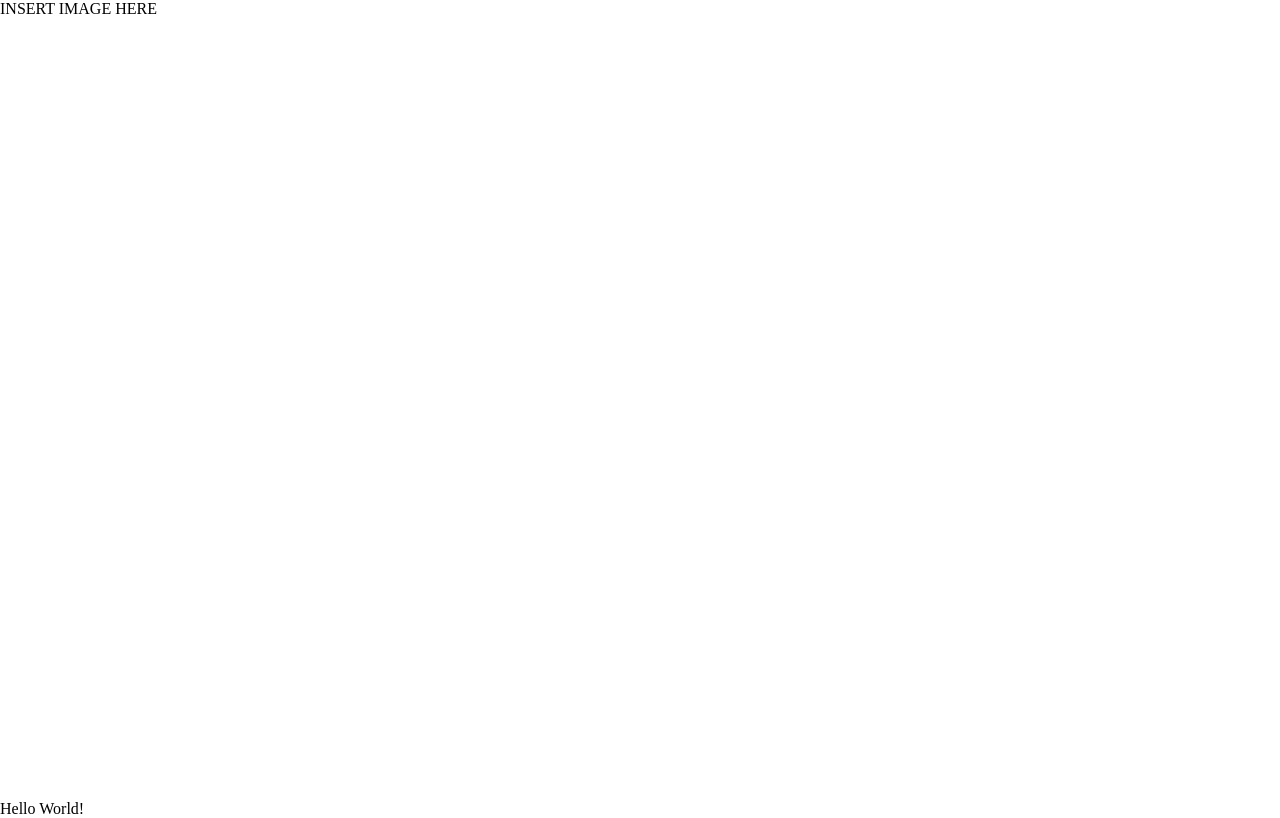
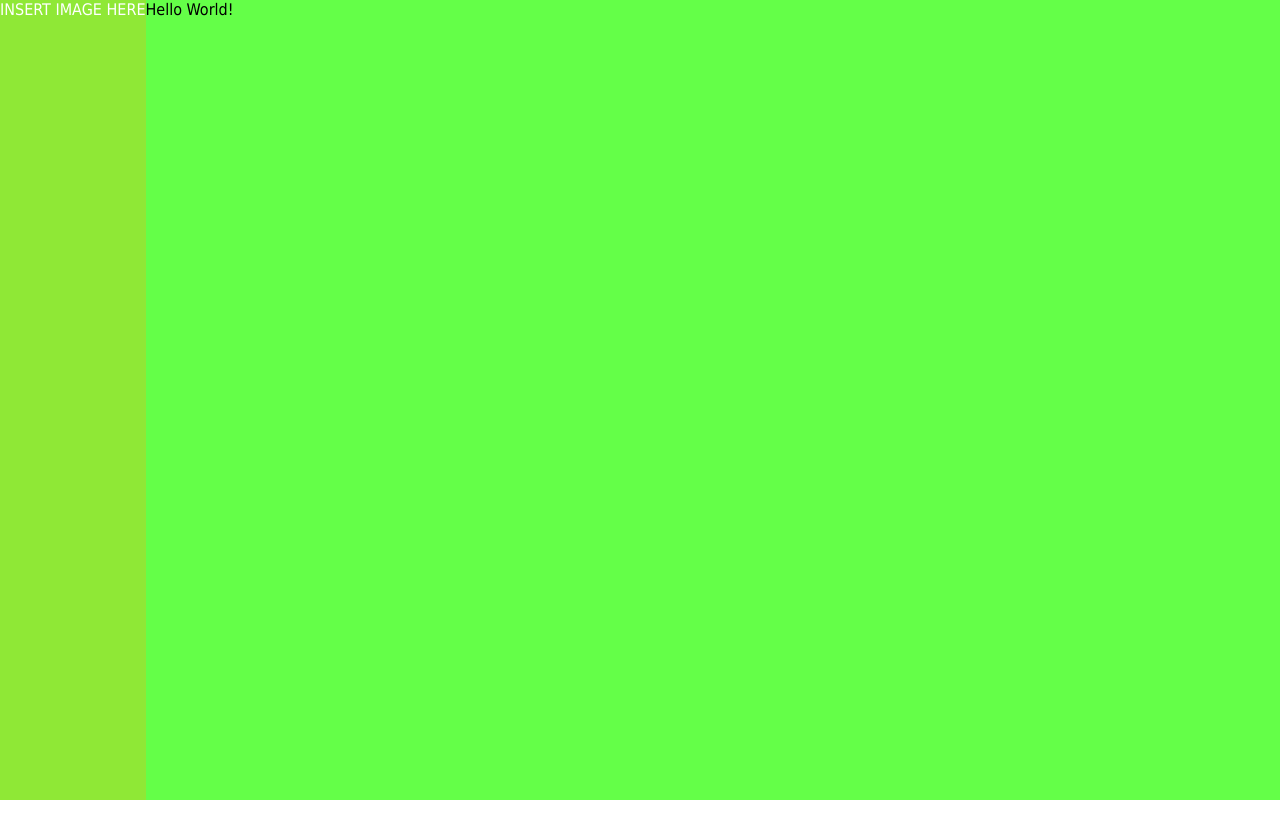
Before and after one commit to leejahseng/cv-website, a React app: page / in a window 1280 px wide. Built offline with nearby package versions, Linux system fonts and the light colour scheme.

Commit message:
Added styling to website so Sidebar always sits to the left of the screen

```diff
--- a/src/App.jsx
+++ b/src/App.jsx
@@ -6,7 +6,7 @@ require('./stylesheets/main.scss');
 class App extends React.Component {
     render() {
         return (
-            <div>
+            <div className="app">
                 <SideBar />
                 Hello World!
             </div>
--- a/src/components/SideBar.jsx
+++ b/src/components/SideBar.jsx
@@ -4,9 +4,7 @@ export default class SideBar extends React.Component{
 
     render() {
         return(
-            <div
-		className='side-bar'
-		>
+            <div className='side-bar'>
                 INSERT IMAGE HERE
             </div>
         )
--- a/src/stylesheets/layout/_all.scss
+++ b/src/stylesheets/layout/_all.scss
@@ -1,2 +1,3 @@
 // All partials in this subdirectory should be included in here
 @import 'sidebar';
+@import 'app';
--- /dev/null
+++ b/src/stylesheets/layout/_app.scss
@@ -0,0 +1,7 @@
+.app{
+  display: flex;
+  flex-direction: row;
+  background-color: $primary-green;
+  background-clip: content-box;
+  font-family: Tahoma, Geneva, sans-serif;
+}
--- a/src/stylesheets/layout/_sidebar.scss
+++ b/src/stylesheets/layout/_sidebar.scss
@@ -1,3 +1,5 @@
 .side-bar {
-    height: 100vh;
+  color: white;
+  height: 100vh;
+  background-color: $dark-green;
 }
```
